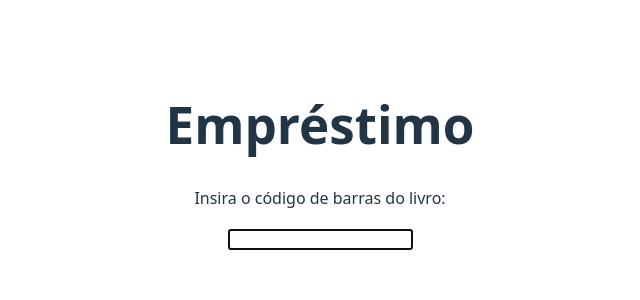
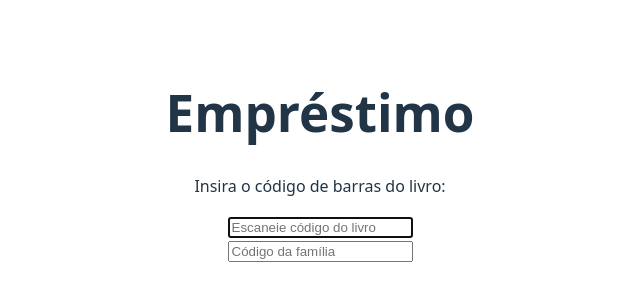
Before and after one commit to sacramentomarcos/frontend-kids-library, a React (Vite) app: page /emprestimo in a window 1280 px wide. Shown: the part 244-544 px from the top of the page, without its empty margins (320-960 px from the left). Built offline with nearby package versions, Linux system fonts and the light colour scheme.

Commit message:
feat: add placeholder to input in VerificacaoCodigoBarras and update PaginaEmprestimo for better user guidance

```diff
--- a/src/components/insercaoCodigoBarras.tsx
+++ b/src/components/insercaoCodigoBarras.tsx
@@ -6,7 +6,7 @@ type Props = {
     onLivroEncontrado?: (livro: dadosLivrosProps) => void
 }
 
-export default function VerificacaoCodigoBarras({ onLivroEncontrado }: Props){
+export default function VerificacaoCodigoBarras({ onLivroEncontrado }: Props) {
     const [codigoBarras, setCodigoBarras] = useState('')
     const [dadosLivro, setDadosLivro] = useState<dadosLivrosProps | null>(null)
 
@@ -47,6 +47,7 @@ export default function VerificacaoCodigoBarras({ onLivroEncontrado }: Props){
         <input
         type='text'
         onChange={(e) => setCodigoBarras(e.target.value)}
+        placeholder="Escaneie código do livro"
         autoFocus
         >
         </input>
--- a/src/pages/emprestimo.tsx
+++ b/src/pages/emprestimo.tsx
@@ -15,6 +15,12 @@ export default function PaginaEmprestimo(){
         <h1>Empréstimo</h1>
         <p>Insira o código de barras do livro:</p>
             <VerificacaoCodigoBarras onLivroEncontrado={setLivro}/>
+        <br />
+        <input
+        type="text"
+        placeholder='Código da família'
+
+        ></input>
         {
         livro &&
             (
```
